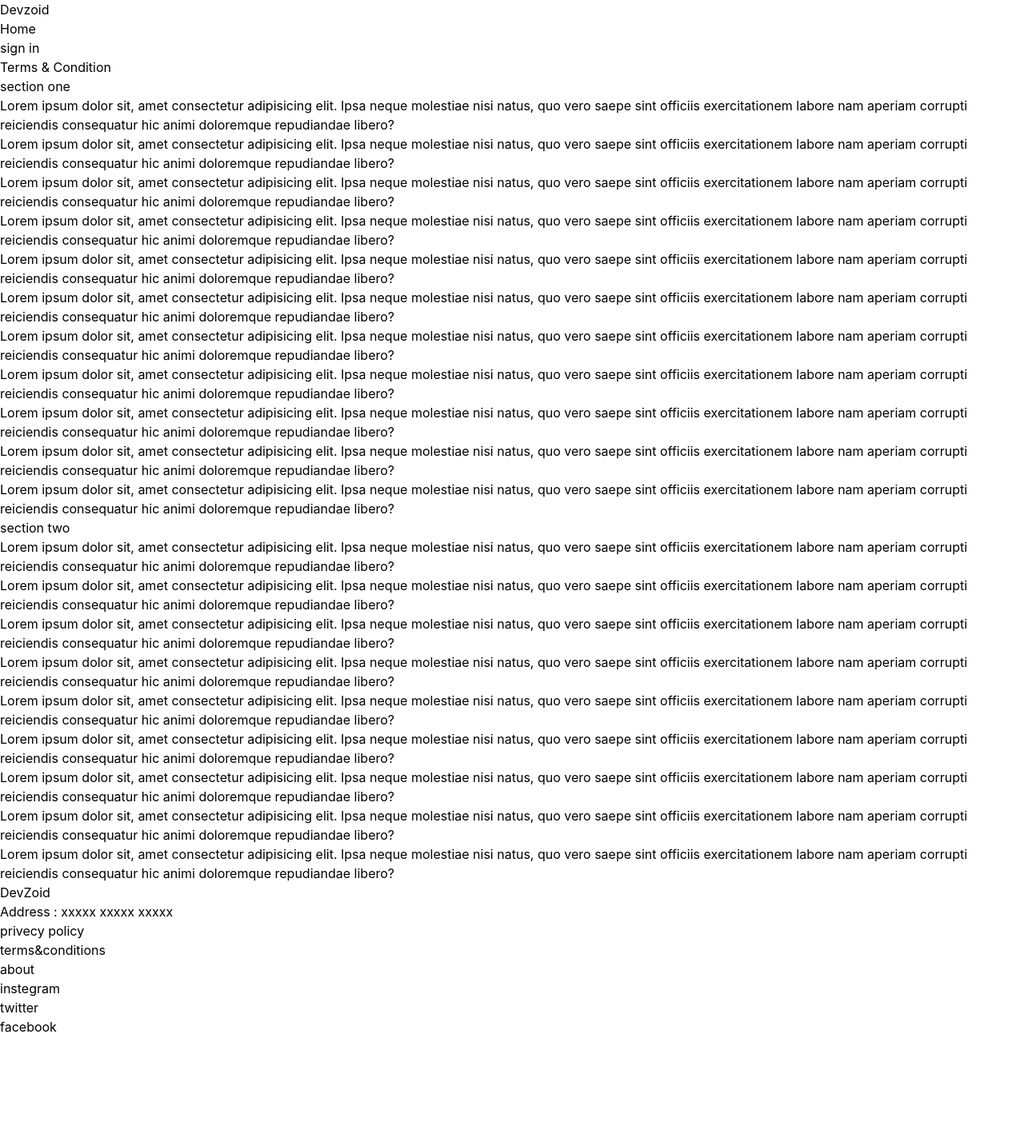
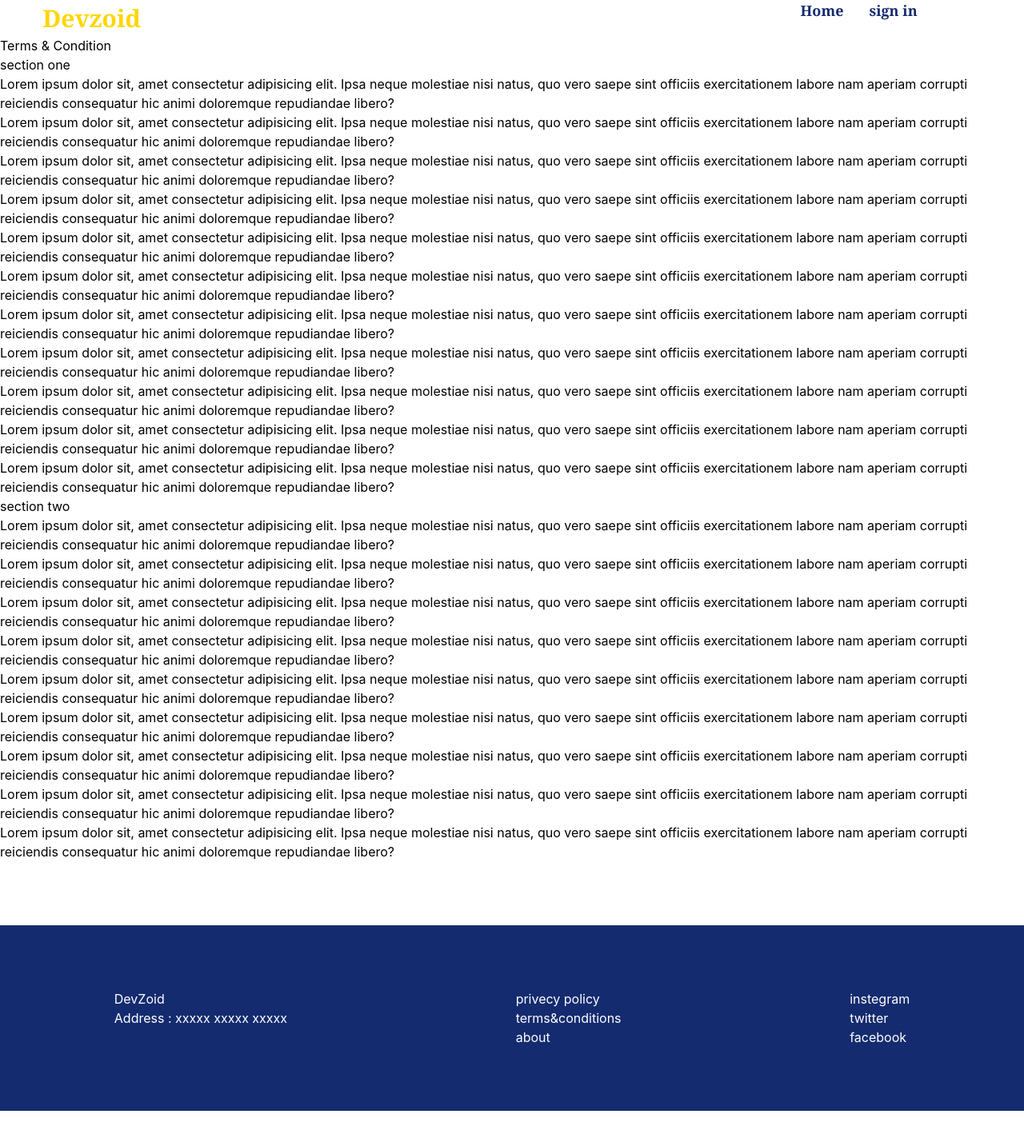
Before and after one commit to Sara-Issa/ecommerce-website, a React (Create React App) app in the folder client/: page /terms in a window 1280 px wide. Shown: the top 1428 px of the page at 80% size. Before the commit the page ends 1296 px from the top, so only its background shows below. Built offline with nearby package versions, Linux system fonts and the light colour scheme; the HTML template or start-up script is replaced by a standard one.

Commit message:
more css

```diff
--- a/client/src/components/footer.js
+++ b/client/src/components/footer.js
@@ -2,7 +2,7 @@ import React from 'react'
 
 function Footer() {
   return (
-    <div>
+    <div className="flex justify-around my-20 py-20 bg-blue-color1 text-white">
         <div>
             <h1>DevZoid</h1>
             <h3>Address : xxxxx xxxxx xxxxx</h3>
--- a/client/src/components/nav.js
+++ b/client/src/components/nav.js
@@ -4,25 +4,25 @@ import { Link } from "react-router-dom";
 
 function Nav() {
   return (
-    <div>
+    <div className="flex m-auto justify-between w-11/12">
         <div>
-            <h1>Devzoid</h1>
+            <h1 className="text-3xl font-serif text-yellow-color2 font-extrabold">Devzoid</h1>
         </div>
         <div>
-            <ul>
+            <ul className="flex flex-auto">
             <Link to="/">
-                <li>Home</li>
+                <li className="font-serif font-semibold text-lg text-blue-color1 px-4">Home</li>
                 </Link>
                 <Link to="/login">
-                <li><button>sign in</button></li>
+                <li className="font-serif font-semibold text-lg text-blue-color1 px-4"><button>sign in</button></li>
                 </Link>
                 {/* heart incon for wish list */}
                 <Link to="/wishlist">
-                <li></li>
+                <li className="font-serif font-semibold text-lg text-blue-color1 px-4"></li>
                 </Link>
                 {/* cart icon */}
                 <Link to="/cart">
-                <li></li>
+                <li className="font-serif font-semibold text-lg text-blue-color1 px-4"></li>
                 </Link>
             </ul>
         </div>
```
Also changed, not shown: client/src/components/home/section4.js (line endings or trailing spaces).
